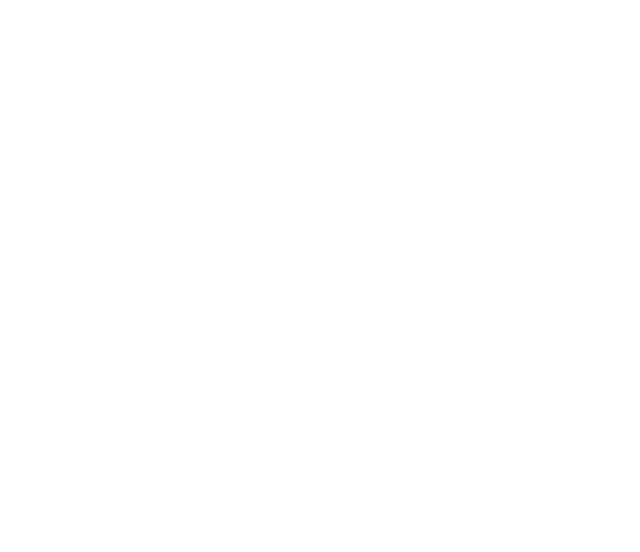
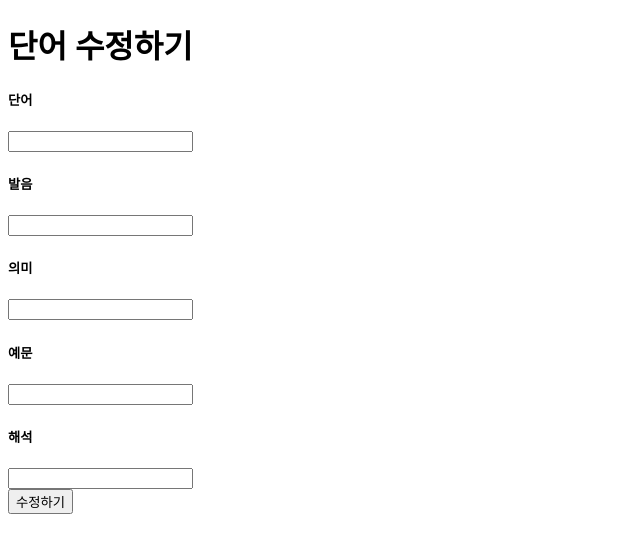
Before and after one commit to sooominnn/vocabulary-list-app, a React (Create React App) app: page /voca/update in a window 1280 px wide. Before the commit this address had no page. Shown: the top 552 px of the page, without its empty margins (0-640 px from the left). Built offline with nearby package versions, Linux system fonts and the light colour scheme.

Commit message:
수정기능 진행중

```diff
--- a/src/App.jsx
+++ b/src/App.jsx
@@ -4,6 +4,7 @@
 import VocaAdd from './pages/VocaAdd';
 import DetailPage from './pages/DetailPage';
 import { useReducer, useState } from 'react';
+import VocaUpdate from './pages/VocaUpdate';
 
 const App = () => {
   // 단어 list mock 데이터
@@ -78,6 +79,12 @@
       </Routes>
       <Routes>
         <Route
+          path='/voca/update'
+          element={<VocaUpdate voca={voca} dispatch={dispatch} />}
+        ></Route>
+      </Routes>
+      <Routes>
+        <Route
           path='/detail/:id'
           element={<DetailPage voca={voca} dispatch={dispatch} />}
         ></Route>
--- a/src/components/VocaListItem.jsx
+++ b/src/components/VocaListItem.jsx
@@ -1,12 +1,11 @@
 /* eslint-disable */
 import React, { useState } from 'react';
-import { useNavigate } from 'react-router-dom';
-import VocaUpdate from '../pages/VocaUpdate';
+import { Link, useNavigate } from 'react-router-dom';
 
 const VocaListItem = ({ voca, dispatch }) => {
   const navigate = useNavigate();
 
-  const [editMode, setEditMode] = useState(false);
+  // const [editMode, setEditMode] = useState(false);
   const { id, word, pronunciation, definition, exampleEn, exampleKo } = voca;
 
   const remove = () => {
@@ -16,13 +15,52 @@
     }
   };
 
+  // const vocaObject = {
+  //   word,
+  //   pronunciation,
+  //   definition,
+  //   exampleEn,
+  //   exampleKo,
+  // };
+
+  // return (
+  //   <article>
+  //     {!editMode ? (
+  //       <>
+  //         <div>
+  //           <button>암기 완료</button>
+  //           <button onClick={() => setEditMode(true)}>수정하기</button>
+  //           <button onClick={() => remove()}>삭제</button>
+  //         </div>
+  //         <div onClick={() => navigate(`/detail/${id}`)}>
+  //           <div>
+  //             <h4>{word}</h4>
+  //             <span>{pronunciation}</span>
+  //           </div>
+  //           <p>{definition}</p>
+  //           <div>{exampleEn}</div>
+  //           <div>{exampleKo}</div>
+  //         </div>
+  //       </>
+  //     ) : (
+  //       <VocaUpdate voca={voca} dispatch={dispatch} setEditMode={setEditMode} />
+  //     )}
+  //   </article>
+  // );
+
   return (
     <article>
-      {!editMode ? (
       <>
         <div>
           <button>암기 완료</button>
-            <button onClick={() => setEditMode(true)}>수정하기</button>
+          <Link
+            to={{
+              pathname: `/voca/update`,
+              // state: vocaObject,
+            }}
+          >
+            <button>수정하기</button>
+          </Link>
           <button onClick={() => remove()}>삭제</button>
         </div>
         <div onClick={() => navigate(`/detail/${id}`)}>
@@ -35,9 +73,6 @@
           <div>{exampleKo}</div>
         </div>
       </>
-      ) : (
-        <VocaUpdate voca={voca} dispatch={dispatch} setEditMode={setEditMode} />
-      )}
     </article>
   );
 };
--- a/src/pages/Home.jsx
+++ b/src/pages/Home.jsx
@@ -8,11 +8,7 @@
   return (
     <VocaTemplate>
       <VocaList voca={voca} dispatch={dispatch} />
-      <Link
-        to={{
-          pathname: '/voca/add',
-        }}
-      >
+      <Link to='/voca/add'>
         <button>+</button>
       </Link>
     </VocaTemplate>
--- a/src/pages/VocaAdd.jsx
+++ b/src/pages/VocaAdd.jsx
@@ -1,6 +1,6 @@
 /* eslint-disable */
 import React, { useState } from 'react';
-import { Link, useNavigate } from 'react-router-dom';
+import { useNavigate } from 'react-router-dom';
 
 const VocaAdd = ({ dispatch }) => {
   const navigate = useNavigate();
@@ -54,9 +54,11 @@
     <form>
       <h1>단어 추가하기</h1>
       <div>
+        <h5>단어</h5>
         <input type='text' name='word' value={voca.word} onChange={onChange} />
       </div>
       <div>
+        <h5>발음</h5>
         <input
           type='text'
           name='pronunciation'
@@ -65,6 +67,7 @@
         />
       </div>
       <div>
+        <h5>의미</h5>
         <input
           type='text'
           name='definition'
@@ -73,6 +76,7 @@
         />
       </div>
       <div>
+        <h5>예문</h5>
         <input
           type='text'
           name='exampleEn'
@@ -81,6 +85,7 @@
         />
       </div>
       <div>
+        <h5>해석</h5>
         <input
           type='text'
           name='exampleKo'
--- a/src/pages/VocaUpdate.jsx
+++ b/src/pages/VocaUpdate.jsx
@@ -1,7 +1,14 @@
 /* eslint-disable */
 import React, { useState } from 'react';
+// import { useNavigate, useLocation } from 'react-router-dom';
 
-const VocaUpdate = ({ voca, dispatch, setEditMode }) => {
+const VocaUpdate = ({ voca, dispatch, props }) => {
+  // const navigate = useNavigate();
+  // const location = useLocation();
+  // const vocaInfo = { ...location.state };
+
+  // const data = props.location.state;
+
   const [content, setContent] = useState(voca);
 
   const onChange = (e) => {
@@ -11,57 +18,73 @@
     setContent({ ...voca, [name]: value });
   };
 
-  const update = () => {
-    dispatch({ type: 'EDIT', ...content });
-    setEditMode(false);
+  const update = (e) => {
+    e.preventDefault();
+
+    if (
+      voca.word &&
+      voca.pronunciation &&
+      voca.definition &&
+      voca.exampleEn &&
+      voca.exampleKo
+    ) {
+      dispatch({
+        type: 'EDIT',
+        ...content,
+      });
+      setContent(voca);
+      // setEditMode(false);
+      navigate('/home');
+    } else {
+      window.confirm('입력하지 않은 항목이 있습니다');
+    }
   };
 
   return (
     <>
       <h1>단어 수정하기</h1>
       <div>
+        <h5>단어</h5>
+        <input type='text' name='word' value={voca.word} onChange={onChange} />
+      </div>
+      <div>
+        <h5>발음</h5>
         <input
           type='text'
-          name='word'
-          value={content.word}
+          name='pronunciation'
+          value={voca.pronunciation}
           onChange={onChange}
         />
       </div>
       <div>
+        <h5>의미</h5>
         <input
           type='text'
-          name='pronunciation'
-          value={content.pronunciation}
+          name='definition'
+          value={voca.definition}
           onChange={onChange}
         />
       </div>
       <div>
+        <h5>예문</h5>
         <input
           type='text'
-          name='definition'
-          value={content.definition}
+          name='exampleEn'
+          value={voca.exampleEn}
           onChange={onChange}
         />
       </div>
       <div>
+        <h5>해석</h5>
         <input
           type='text'
-          name='exampleEn'
-          value={content.exampleEn}
+          name='exampleKo'
+          value={voca.exampleKo}
           onChange={onChange}
         />
       </div>
       <div>
-        <input
-          type='text'
-          name='exampleKo'
-          value={content.exampleKo}
-          onChange={onChange}
-        />
-      </div>
-      <div>
-        <button onClick={update}>저장하기</button>
-        <button onClick={() => setEditMode(false)}>취소하기</button>
+        <button onClick={update}>수정하기</button>
       </div>
     </>
   );
```
Lines whose indentation alone changed are shown as unchanged.
